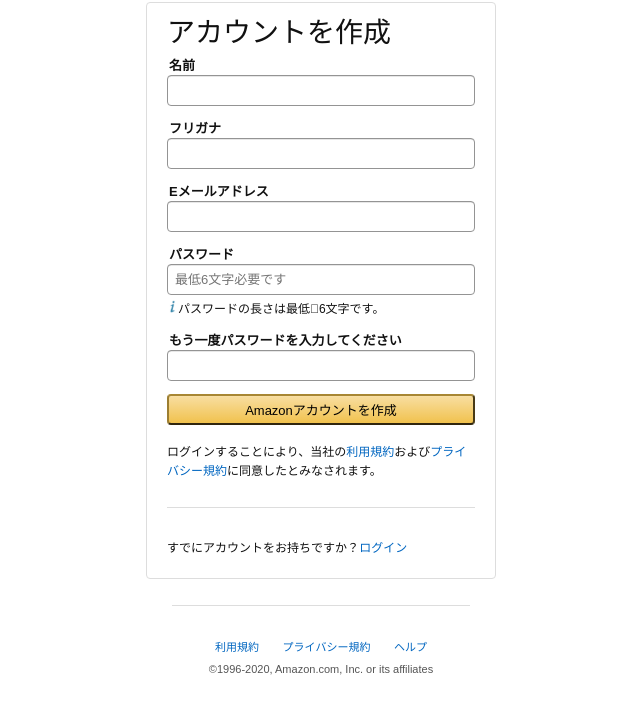
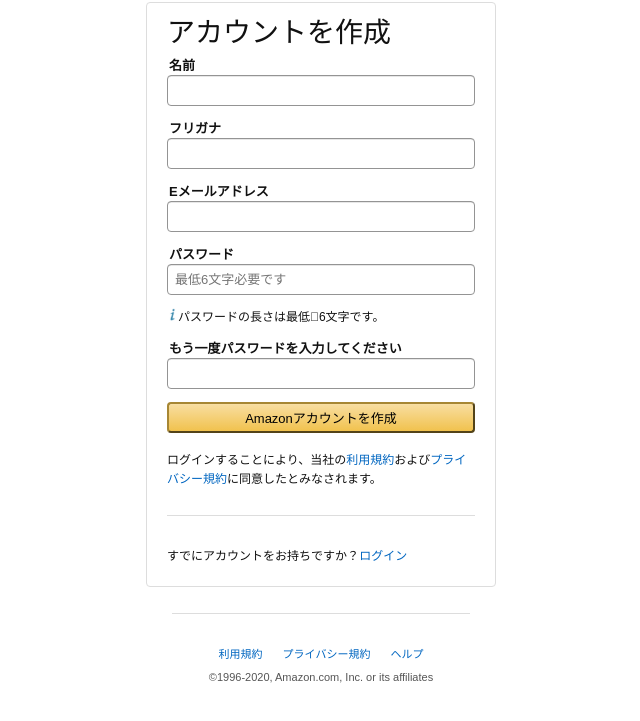
Before and after one commit to yuta-san765/markup-practice3, a plain HTML site: page index.html in a window 1280 px wide. Shown: the part 65-786 px from the top of the page, without its empty margins (319-959 px from the left). Drawn offline with Linux system fonts and the light colour scheme.

Commit message:
指摘を受けた点を修正しました。まとめられるmarginは1行にしました。

```diff
--- a/style.css
+++ b/style.css
@@ -14,14 +14,12 @@
 }
 h1 {
   padding-bottom: 4px;
-  margin: 0;
-  margin-bottom: 10px;
+  margin: 0 0 10px;
   font-size: 28px;
   font-weight: 400;
 }
 label {
-  padding-left: 2px;
-  padding-bottom: 2px;
+  padding: 0 0 2px 2px;
   font-weight: 700;
 }
 input {
@@ -37,15 +35,14 @@
 button {
   width: 100%;
   background: linear-gradient(#f8dea1, #f1c24e);
-  border-color: #a88734 #9c7e31 #846a29;
+  border-color: #a78734;
   border-radius: 4px;
   height: 31px;
   box-shadow: inset 0 1px 1px -1px #faecc9 ;
   font-size: 100%;
 }
 .header-logo {
-  margin-top: 14px;
-  margin-bottom: 18px;
+  margin:14px auto 18px;
   text-align: center;
 }
 .logo {
@@ -54,9 +51,7 @@
 }
 .form {
   max-width: 350px;
-  margin-left: auto;
-  margin-right: auto ;
-  margin-bottom: 14px;
+  margin: 0 auto 14px;
   padding: 20px 20px;
   border-radius: 4px;
   border: 1px #ddd solid;
@@ -66,17 +61,18 @@
 }
 .info-requirement {
   font-size: 12px;
-  margin-top: -8px;
+  /* margin-top: -8px; 修正前 */
+  margin-top: 0;
 }
 .info-agreement {
-  margin: 0;
   font-size: 12px;
-  padding-top: 18px;
-  padding-bottom: 26px;
+  padding: 6px 0 26px;
+  border-bottom: 1px solid #ddd;
+  margin-bottom: 31px;
 }
+/* .login-invitationのpadding-topを.info-agreementのmargin-bottomに置き換えた */
+
 .login-invitation {
-  border-top: 1px #ddd solid;
-  padding-top: 31px;
   font-size: 12px;
   vertical-align: text-bottom;
   margin: 0 ;
@@ -94,15 +90,17 @@
   border-top: #ddd 1px solid;
   width: 298px;
   height: 44px;
-  text-align: center;
   margin: 26px auto 10px;
   padding-top: 31px;
   padding-left: 0;
+  /* padding-left: 0; で<li>ビュレットのための余白を打ち消し */
+  list-style: none;
+  display: flex;
+  justify-content: center;
 }
 .help-link {
   font-size: 11px;
   padding: 0 10px;
-  display: inline;
 }
 .credit {
   text-align: center;
```
